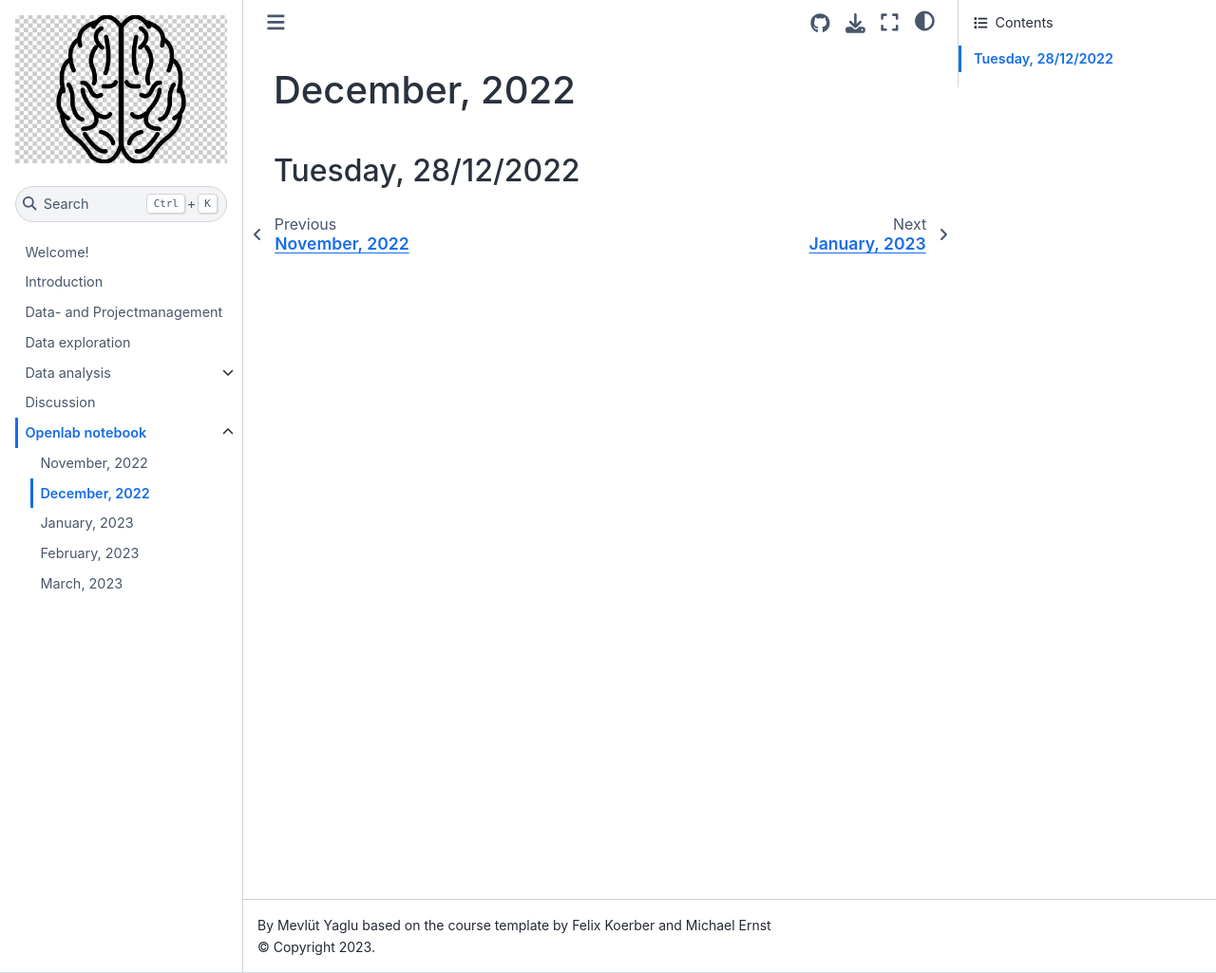
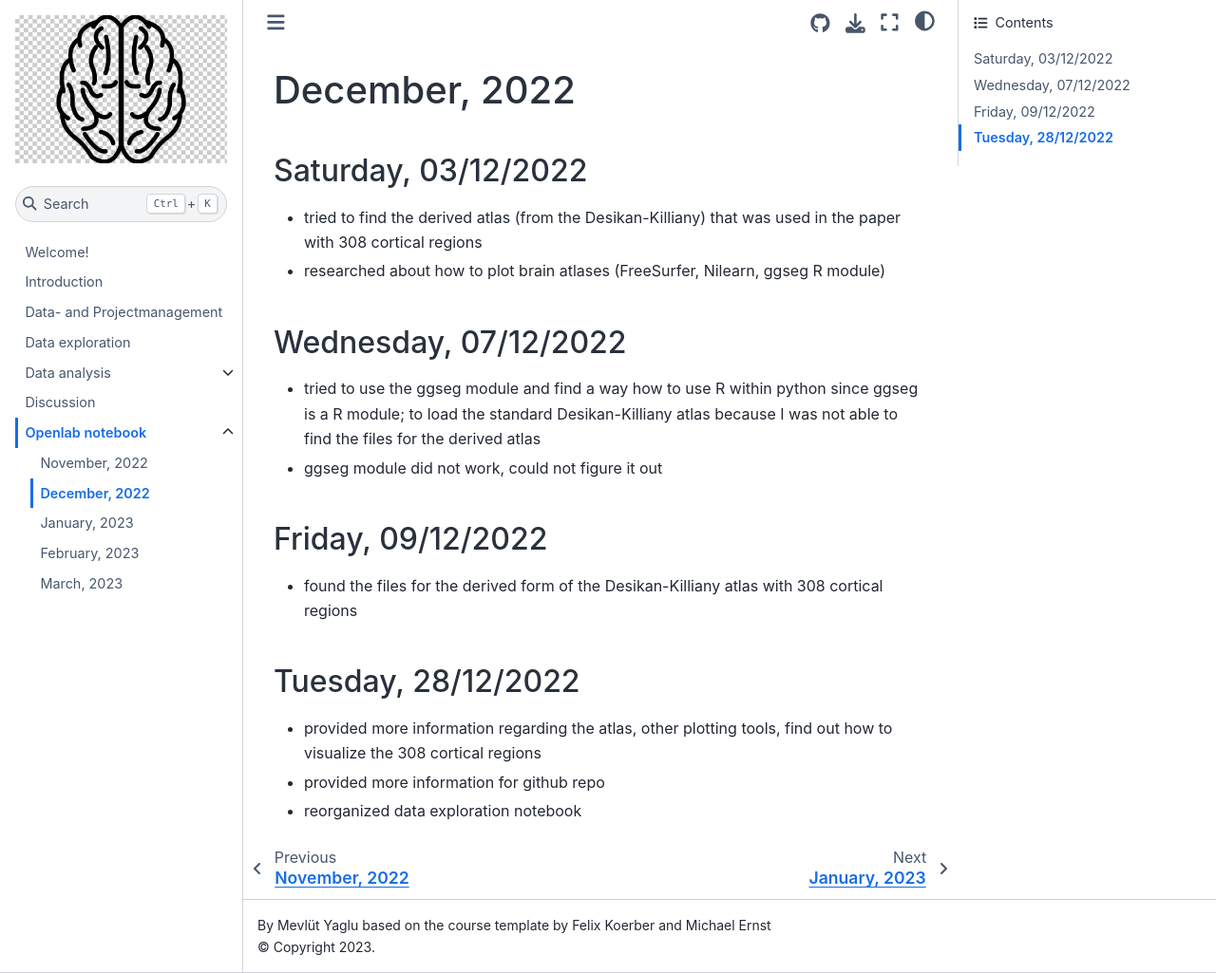
Before and after one commit to mello-y/MSc5_research_project, a Jupyter Book: the page built from content/open_lab_notebook/December.md, in a window 1280 px wide and 1025 px high. Shown: the whole window at 95% size. Built offline with Jupyter Book 1.0.4 settings and Sphinx 7.4.7 and the Sphinx Book theme 1.1.4, drawn with Linux system fonts in a browser that asks for light colours.

Commit message:
filled information that was stores in another file

```diff
--- a/content/open_lab_notebook/December.md
+++ b/content/open_lab_notebook/December.md
@@ -1,3 +1,21 @@
 # December, 2022
 
+## Saturday, 03/12/2022
+
+ - tried to find the derived atlas (from the Desikan-Killiany) that was used in the paper with 308 cortical regions
+ - researched about how to plot brain atlases (FreeSurfer, Nilearn, ggseg R module)
+
+## Wednesday, 07/12/2022
+
+- tried to use the ggseg module and find a way how to use R within python since ggseg is a R module; to load the standard Desikan-Killiany atlas because I was not able to find the files for the derived atlas
+- ggseg module did not work, could not figure it out
+
+## Friday, 09/12/2022
+
+- found the files for the derived form of the Desikan-Killiany atlas with 308 cortical regions
+
 ## Tuesday, 28/12/2022
+
+ - provided more information regarding the atlas, other plotting tools, find out how to visualize the 308 cortical regions
+ - provided more information for github repo
+ - reorganized data exploration notebook
```
Also changed, not shown: content/open_lab_notebook/March.md (+4 -0 lines).
